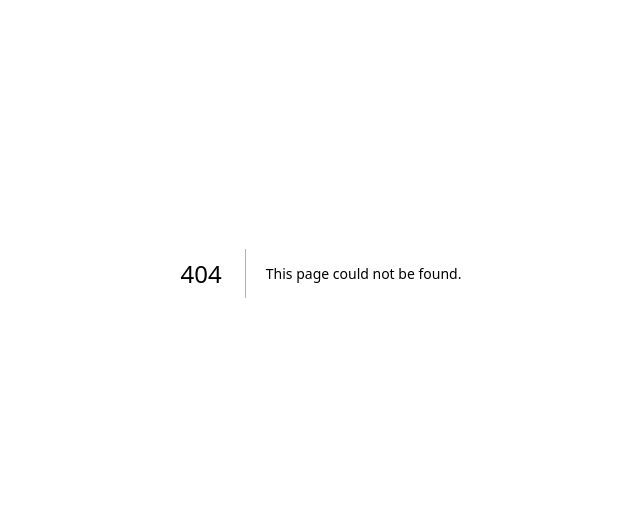
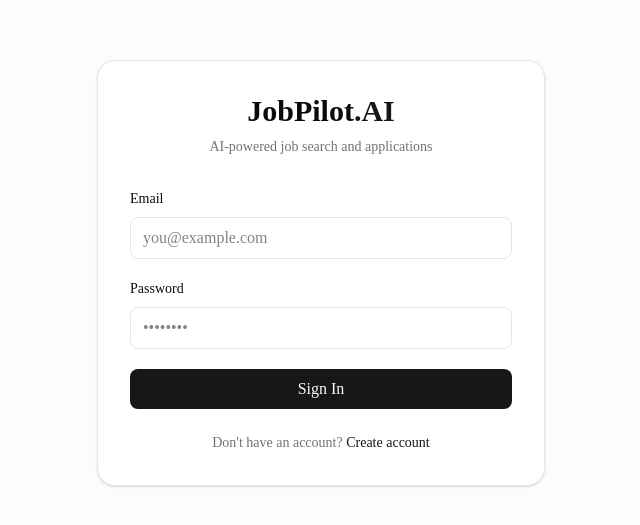
Before and after one commit to Aditya06pandey1368/JobPilot.AI, a Next.js app in the folder apps/web/: page /login in a window 1280 px wide. Before the commit this address had no page. Shown: the part 127-652 px from the top of the page, without its empty margins (319-959 px from the left). Built offline with nearby package versions, Linux system fonts and the light colour scheme.

Commit message:
feat: implement authentication functions and login page

```diff
--- /dev/null
+++ b/apps/web/lib/auth.ts
@@ -0,0 +1,15 @@
+export function saveToken(token: string) {
+  localStorage.setItem("token", token);
+}
+
+export function getToken() {
+  return localStorage.getItem("token");
+}
+
+export function removeToken() {
+  localStorage.removeItem("token");
+}
+
+export function isAuthenticated() {
+  return !!localStorage.getItem("token");
+}
--- /dev/null
+++ b/apps/web/src/app/login/page.tsx
@@ -0,0 +1,121 @@
+"use client";
+
+import { FormEvent, useState } from "react";
+import { useRouter } from "next/navigation";
+import Link from "next/link";
+
+import api from "@/lib/api";
+import { saveToken } from "@/lib/auth";
+
+export default function LoginPage() {
+  const router = useRouter();
+
+  const [email, setEmail] = useState("");
+  const [password, setPassword] = useState("");
+
+  const [error, setError] = useState("");
+  const [loading, setLoading] = useState(false);
+
+  async function handleSubmit(event: FormEvent<HTMLFormElement>) {
+    event.preventDefault();
+
+    setError("");
+    setLoading(true);
+
+    try {
+      const response = await api.post("/api/auth/login", {
+        email,
+        password,
+      });
+
+      saveToken(response.data.access_token);
+
+      router.push("/dashboard");
+    } catch (error: unknown) {
+      if (error instanceof Error) {
+        setError(error.message);
+      } else {
+        setError("Invalid email or password");
+      }
+    } finally {
+      setLoading(false);
+    }
+  }
+
+  return (
+    <main className="flex min-h-screen items-center justify-center bg-muted/30 px-4">
+      <div className="w-full max-w-md rounded-2xl border bg-background p-8 shadow-sm">
+
+        <div className="mb-8 text-center">
+          <h1 className="text-3xl font-bold">
+            JobPilot<span className="text-primary">.AI</span>
+          </h1>
+
+          <p className="mt-2 text-sm text-muted-foreground">
+            AI-powered job search and applications
+          </p>
+        </div>
+
+        <form onSubmit={handleSubmit} className="space-y-5">
+
+          <div>
+            <label className="mb-2 block text-sm font-medium">
+              Email
+            </label>
+
+            <input
+              type="email"
+              value={email}
+              onChange={(e) => setEmail(e.target.value)}
+              placeholder="you@example.com"
+              required
+              className="w-full rounded-md border bg-background px-3 py-2 outline-none focus:ring-2 focus:ring-primary"
+            />
+          </div>
+
+          <div>
+            <label className="mb-2 block text-sm font-medium">
+              Password
+            </label>
+
+            <input
+              type="password"
+              value={password}
+              onChange={(e) => setPassword(e.target.value)}
+              placeholder="••••••••"
+              required
+              className="w-full rounded-md border bg-background px-3 py-2 outline-none focus:ring-2 focus:ring-primary"
+            />
+          </div>
+
+          {error && (
+            <p className="text-sm text-destructive">
+              {error}
+            </p>
+          )}
+
+          <button
+            type="submit"
+            disabled={loading}
+            className="w-full rounded-md bg-primary px-4 py-2 font-medium text-primary-foreground disabled:opacity-50"
+          >
+            {loading ? "Signing in..." : "Sign In"}
+          </button>
+
+        </form>
+
+        <p className="mt-6 text-center text-sm text-muted-foreground">
+          Don't have an account?{" "}
+
+          <Link
+            href="/register"
+            className="font-medium text-primary hover:underline"
+          >
+            Create account
+          </Link>
+        </p>
+
+      </div>
+    </main>
+  );
+}
--- /dev/null
+++ b/apps/web/src/lib/api.ts
@@ -0,0 +1,48 @@
+const API_URL = "http://127.0.0.1:8000";
+
+const api = {
+  post: async (url: string, data: unknown) => {
+    const response = await fetch(`${API_URL}${url}`, {
+      method: "POST",
+      headers: {
+        "Content-Type": "application/json",
+      },
+      body: JSON.stringify(data),
+    });
+
+    const dataResponse = await response.json();
+
+    if (!response.ok) {
+      throw new Error(dataResponse.detail || "Request failed");
+    }
+
+    return {
+      data: dataResponse,
+    };
+  },
+
+  get: async (url: string) => {
+    const token = localStorage.getItem("access_token");
+
+    const response = await fetch(`${API_URL}${url}`, {
+      headers: {
+        "Content-Type": "application/json",
+        ...(token
+          ? { Authorization: `Bearer ${token}` }
+          : {}),
+      },
+    });
+
+    const data = await response.json();
+
+    if (!response.ok) {
+      throw new Error(data.detail || "Request failed");
+    }
+
+    return {
+      data,
+    };
+  },
+};
+
+export default api;
--- /dev/null
+++ b/apps/web/src/lib/auth.ts
@@ -0,0 +1,15 @@
+export function saveToken(token: string) {
+  localStorage.setItem("access_token", token);
+}
+
+export function getToken() {
+  return localStorage.getItem("access_token");
+}
+
+export function removeToken() {
+  localStorage.removeItem("access_token");
+}
+
+export function isAuthenticated() {
+  return !!localStorage.getItem("access_token");
+}
```
